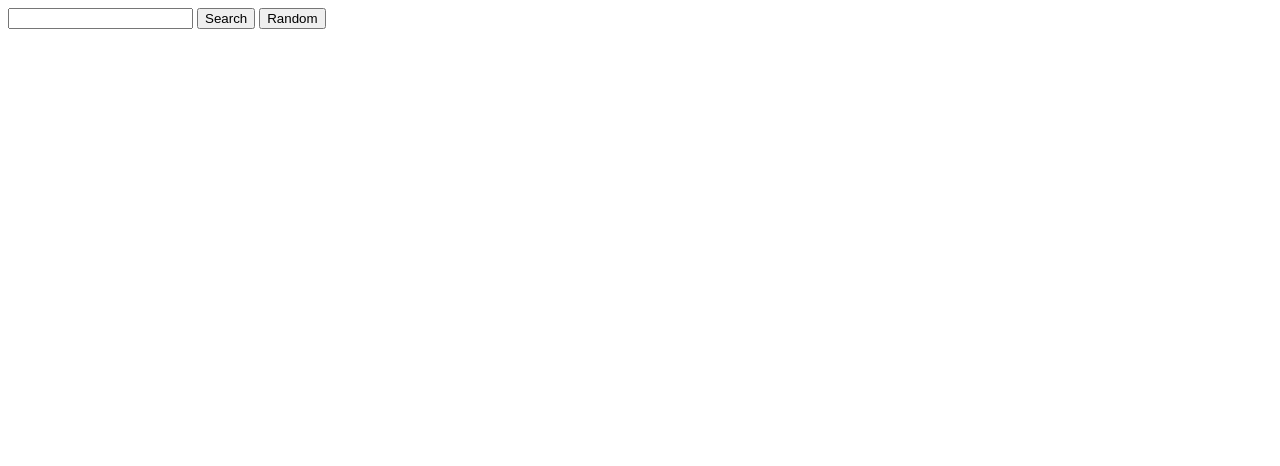
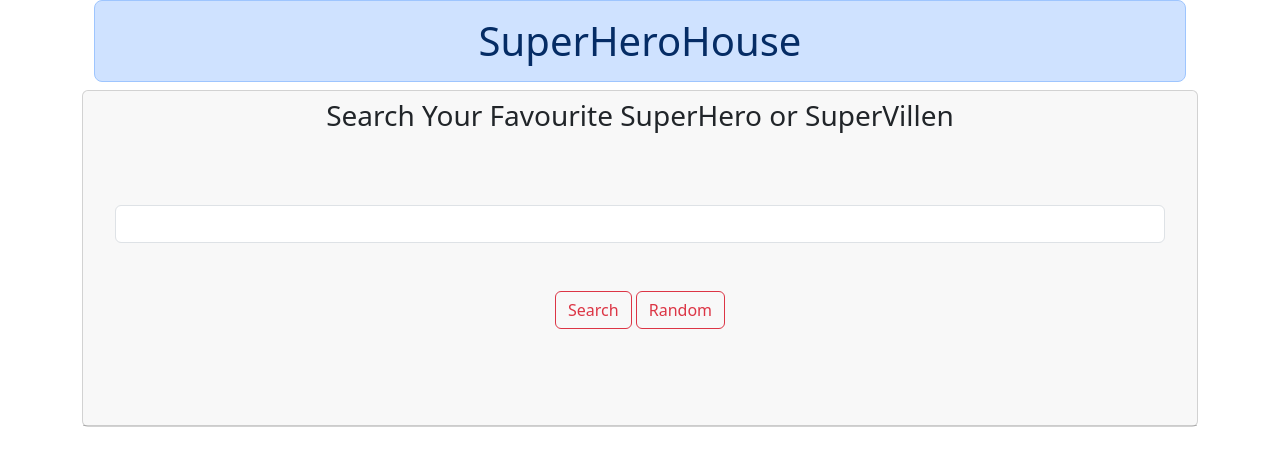
Before and after one commit to zishanPathan/SuperHeroHouse, a plain HTML site: page index.html in a window 1280 px wide. Drawn offline with nearby package versions, Linux system fonts and the light colour scheme.

Commit message:
Update index.html
Adding design to the site with little bit of  Bootstrap

```diff
--- a/index.html
+++ b/index.html
@@ -1,24 +1,33 @@
 <!DOCTYPE html>
 <html>
-
 <head>
   <meta charset="utf-8">
   <meta name="viewport" content="width=device-width">
-  <title>replit</title>
-  <link href="style.css" rel="stylesheet" type="text/css" />
+  <title>SuperHeroHouse</title>
+     <link href="https://cdn.jsdelivr.net/npm/bootstrap@5.3.0-alpha1/dist/css/bootstrap.min.css" rel="stylesheet" integrity="sha384-GLhlTQ8iRABdZLl6O3oVMWSktQOp6b7In1Zl3/Jr59b6EGGoI1aFkw7cmDA6j6gD" crossorigin="anonymous">
 </head>
 <body>
-  <input type="text" id="searchInput">
-  <button id="seachButton">Search</button>
-  <button id="next">Random</button>
-  <br>
-  <div id="hero">
-  <div id="heroImg"><img src=""/></div>
-  <br>
-  <div id="heroData"></div>
+<div class="container">
+  <div class="container" align="center">
+   <h1 class="p-3 text-primary-emphasis bg-primary-subtle border border-primary-subtle rounded-3"> SuperHeroHouse</h1>
   </div>
+  <div class="card text-center">
+   <div class="card-header">
+   <h3 class="card-title">Search Your Favourite SuperHero or SuperVillen</h3>
+   <div class="card-body">
+    <input type="text" id="searchInput" class="form-control my-5" >
+    <button id="seachButton" class="btn btn-outline-danger">Search</button>
+    <button id="next" class="btn btn-outline-danger">Random</button>
+   </div>
+    <br>
+   <div id="hero">
+   <div id="heroImg"><img src=""/></div>
+   <br>
+   <div id="heroData"></div>
+   </div>
+   </div>
+  </div>
+</div>
   <script src="script.js"></script>
-  <script src="https://replit.com/public/js/replit-badge-v2.js" theme="dark" position="bottom-right"></script>
 </body>
-
 </html>
```
